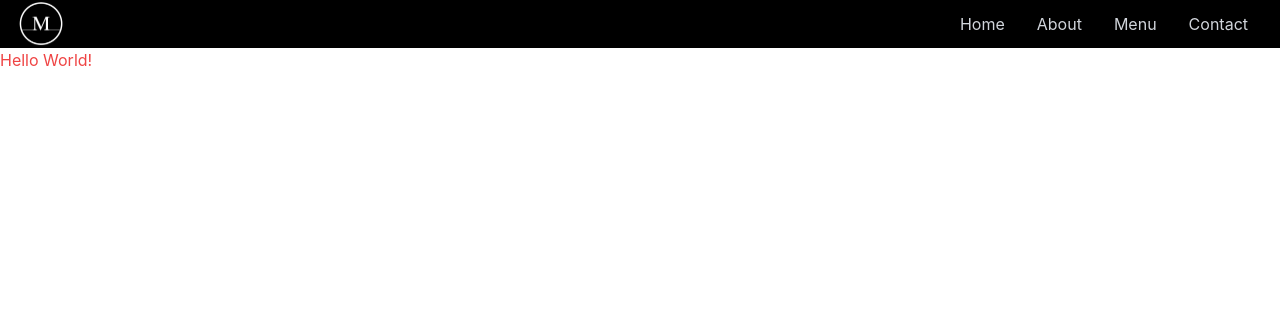
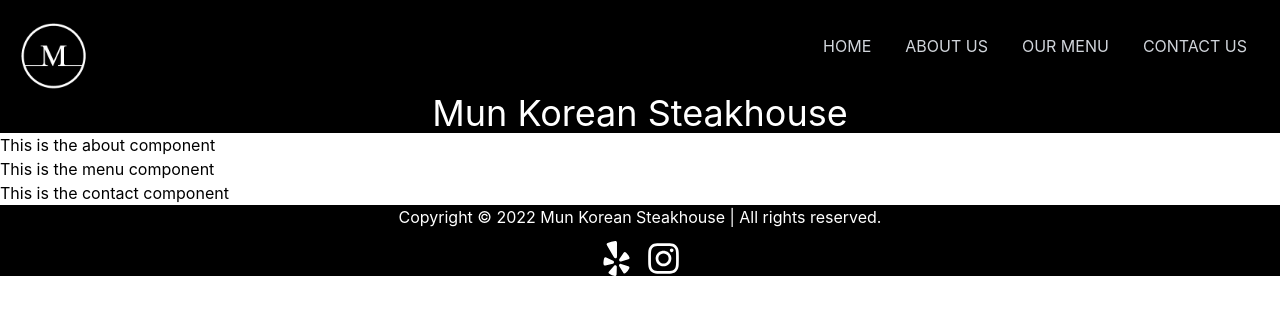
Before and after one commit to br1anlee/mun-bbq, a React (Create React App) app: page / in a window 1280 px wide. Shown: the top 314 px of the page. Built offline with nearby package versions, Linux system fonts and the light colour scheme.

Commit message:
draft of footer is made

```diff
--- a/src/App.js
+++ b/src/App.js
@@ -6,11 +6,16 @@ import Menu from './components/Menu'
 import Contact from './components/Contact'
 import Footer from './components/Footer'
 
+
 function App() {
   return (
     <div>
       <Navbar />
       <Home />
+      <About />
+      <Menu />
+      <Contact />
+      <Footer />
     </div>
   )
 }
--- a/src/components/Footer.jsx
+++ b/src/components/Footer.jsx
@@ -1,7 +1,16 @@
+import {FaYelp, FaInstagram} from 'react-icons/fa'
+
+
 export default function Footer () {
     return (
-        <div>
-            <p>Copyright &copy; {(new Date().getFullYear())} Mun Korean Steakhouse | All rights reserved.</p>
+        <div className="bg-black text-white text-center">
+                <p>Copyright &copy; {(new Date().getFullYear())} Mun Korean Steakhouse | All rights reserved.</p>
+            <div className="flex gap-3 justify-center mt-3">
+                <a href="https://www.yelp.com/biz/mun-korean-steakhouse-los-angeles" target="_blank"> <FaYelp size={35}/> </a>
+                <a href="https://www.instagram.com/munkoreansteakhouse/" target="_blank"> <FaInstagram size={35}/> </a>
+            </div>
+
         </div>
+
     )
 }
--- a/src/components/Home.jsx
+++ b/src/components/Home.jsx
@@ -1,5 +1,7 @@
 export default function Home () {
     return (
-        <h1 className="text-red-500">Hello World!</h1>
+        <div className="bg-black text-white">
+            <h1 className="text-4xl text-center">Mun Korean Steakhouse</h1>
+        </div>
     )
 }
--- a/src/components/Navbar.jsx
+++ b/src/components/Navbar.jsx
@@ -12,30 +12,30 @@ export default function Navbar () {
         <div className="sticky w-full flex justify-between items-center px-4 bg-black text-gray-300 z-auto">
             <div className="cursor-pointer">
                 <Link to="home" smooth={true} duration={500}>
-                    <img src={Logo} alt="Mun Korean Steakhouse Logo" style={{width: "50px"}}/>
+                    <img src={Logo} alt="Mun Korean Steakhouse Logo" style={{width: "75px"}} className="pt-5"/>
                 </Link>
             </div>
 
             {/* Menu */}
             <ul className="hidden md:flex">
                 <li>
-                    <Link to="home" smooth={true} duration={500}>
-                        Home
+                    <Link to="home" smooth={true} duration={500} className="hover:border-b-gray-300 border-transparent border py-0.5">
+                        HOME
                     </Link>
                 </li>
                 <li>
-                    <Link to="about" smooth={true} duration={500}>
-                        About
+                    <Link to="about" smooth={true} duration={500} className="hover:border-b-gray-300 border-transparent border py-0.5">
+                        ABOUT US
                     </Link>
                 </li>
                 <li>
-                    <Link to="menu" smooth={true} duration={500}>
-                        Menu
+                    <Link to="menu" smooth={true} duration={500} className="hover:border-b-gray-300 border-transparent border py-0.5">
+                        OUR MENU
                     </Link>
                 </li>
                 <li>
-                    <Link to="contact" smooth={true} duration={500}>
-                        Contact
+                    <Link to="contact" smooth={true} duration={500} className="hover:border-b-gray-300 border-transparent border py-0.5">
+                        CONTACT US
                     </Link>
                 </li>
             </ul>
```
